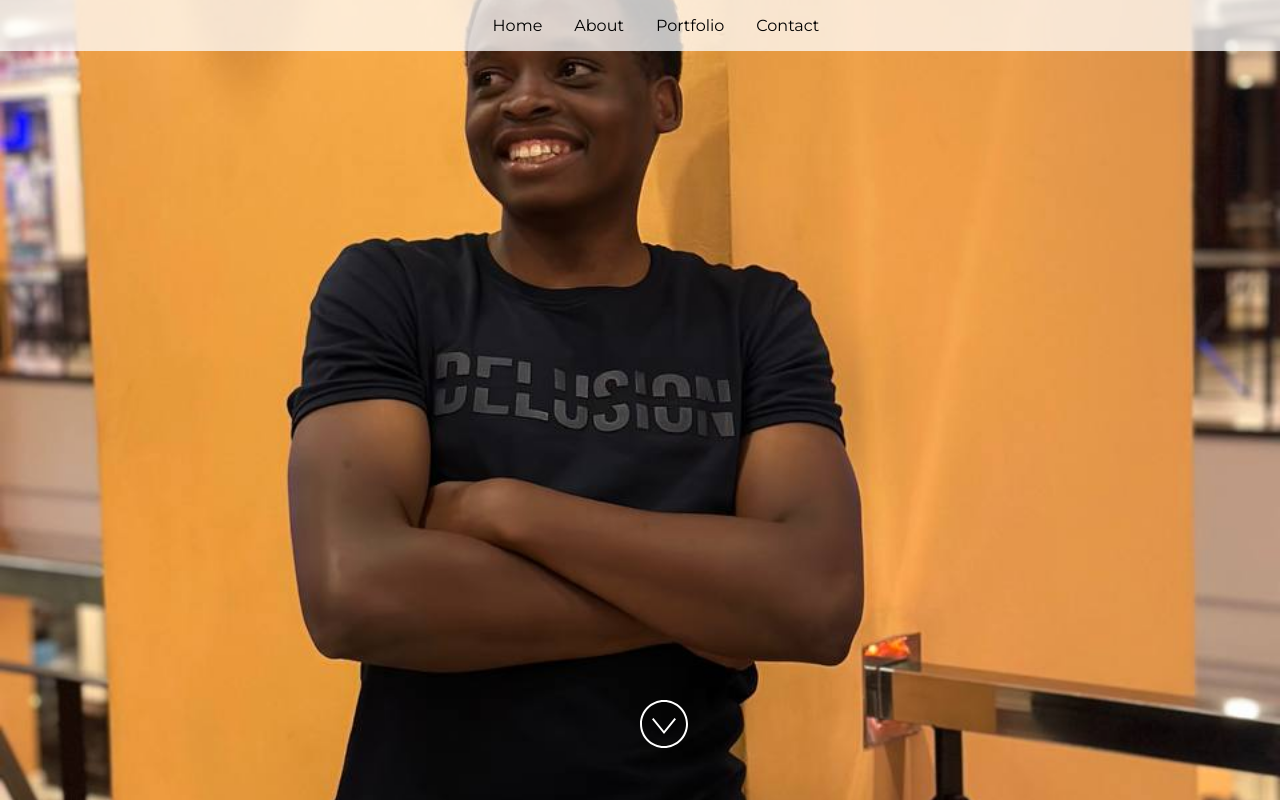
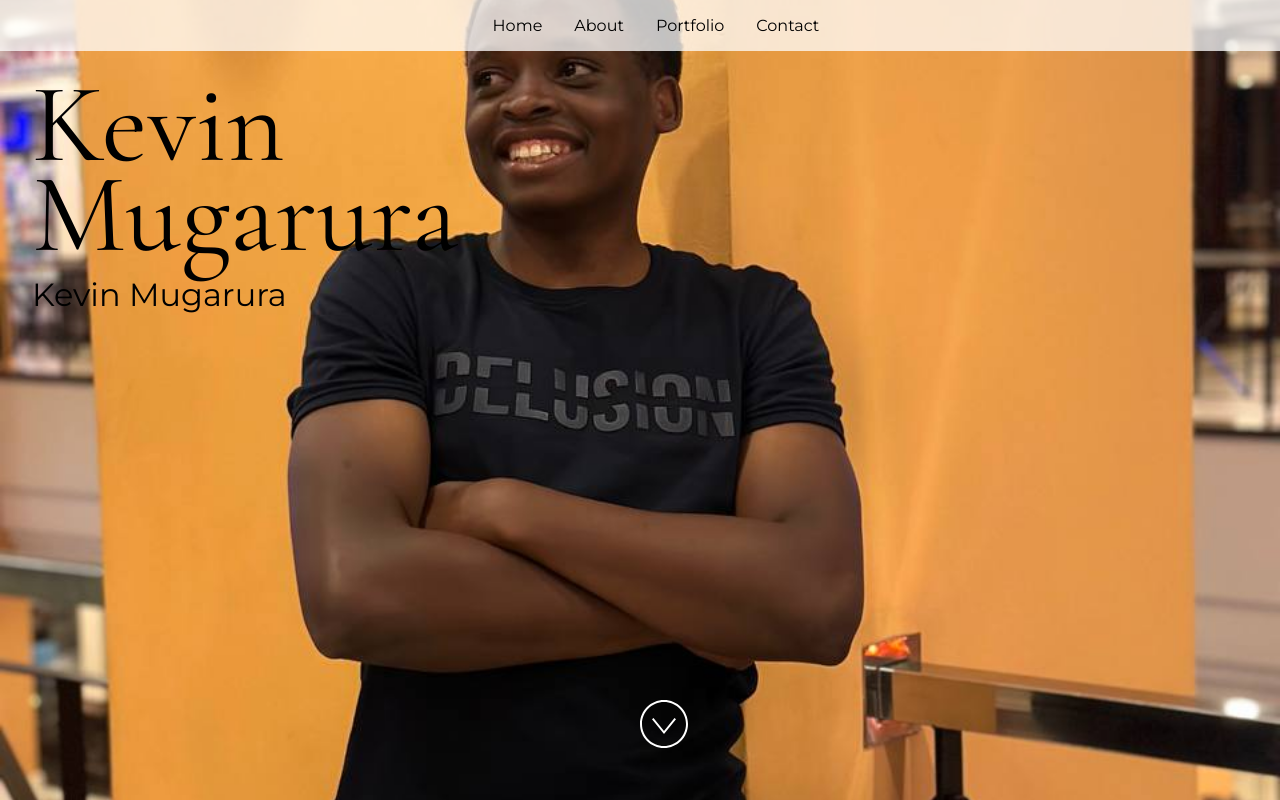
Before and after one commit to mkb2001/mkb2001.github.io, a React (Vite) app: page / in a window 1280 px wide. Built offline with nearby package versions, Linux system fonts and the light colour scheme.

Commit message:
add names

```diff
--- a/src/App.jsx
+++ b/src/App.jsx
@@ -24,8 +24,8 @@ import "./styles.css";
  * If you don't have one of the social sites listed, leave it as an empty string.
  */
 const siteProps = {
-  name: "",
-  title: "",
+  name: "Kevin Mugarura",
+  title: "Kevin Mugarura",
   email: "kevinmugarura051@gmail.com",
   gitHub: "mkb2001",
   instagram: "",
--- a/src/Components/Home.jsx
+++ b/src/Components/Home.jsx
@@ -40,8 +40,8 @@ const Home = ({ name, title }) => {
 };
 
 Home.defaultProps = {
-  name: "Kevin Mugarura B",
-  title: "Software Engineer",
+  name: "",
+  title: "",
 };
 
 Home.propTypes = {
```
